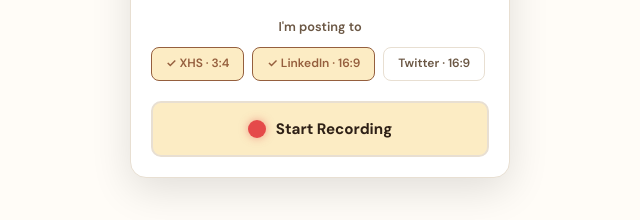
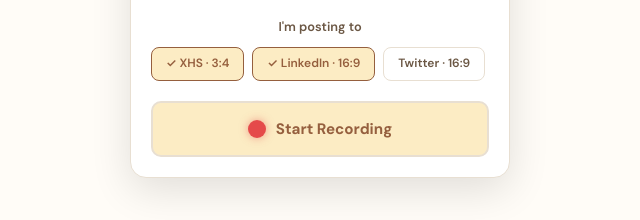
Before and after one commit to curiowls/Meerkatta, a website: page index.html in a window 1280 px wide. Shown: the part 900-1120 px from the top of the page, 320-960 px from the left. Drawn offline with Linux system fonts and the light colour scheme.

Commit message:
Record button text → brand brown

```diff
--- a/index.html
+++ b/index.html
@@ -284,7 +284,7 @@
       width: 100%;
       padding: 14px;
       background: var(--brand-light);
-      color: var(--text);
+      color: var(--brand);
       border: 2px solid var(--border);
       border-radius: 10px;
       font-size: 0.95rem;
```
